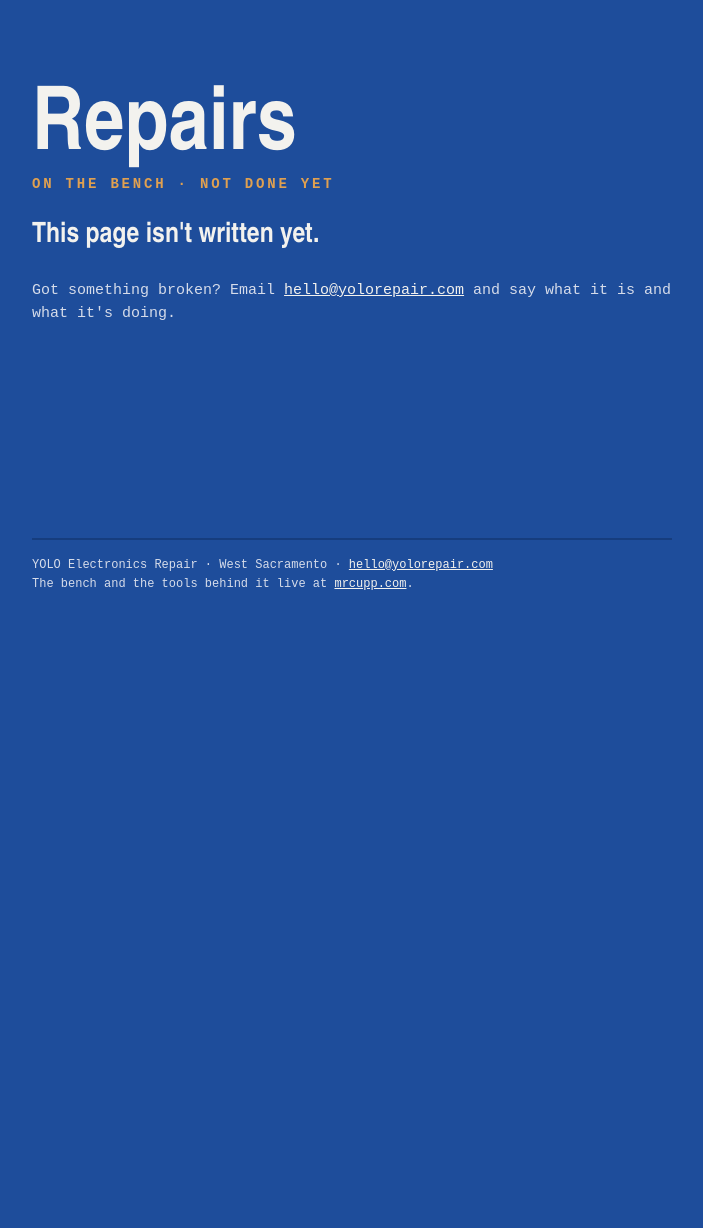
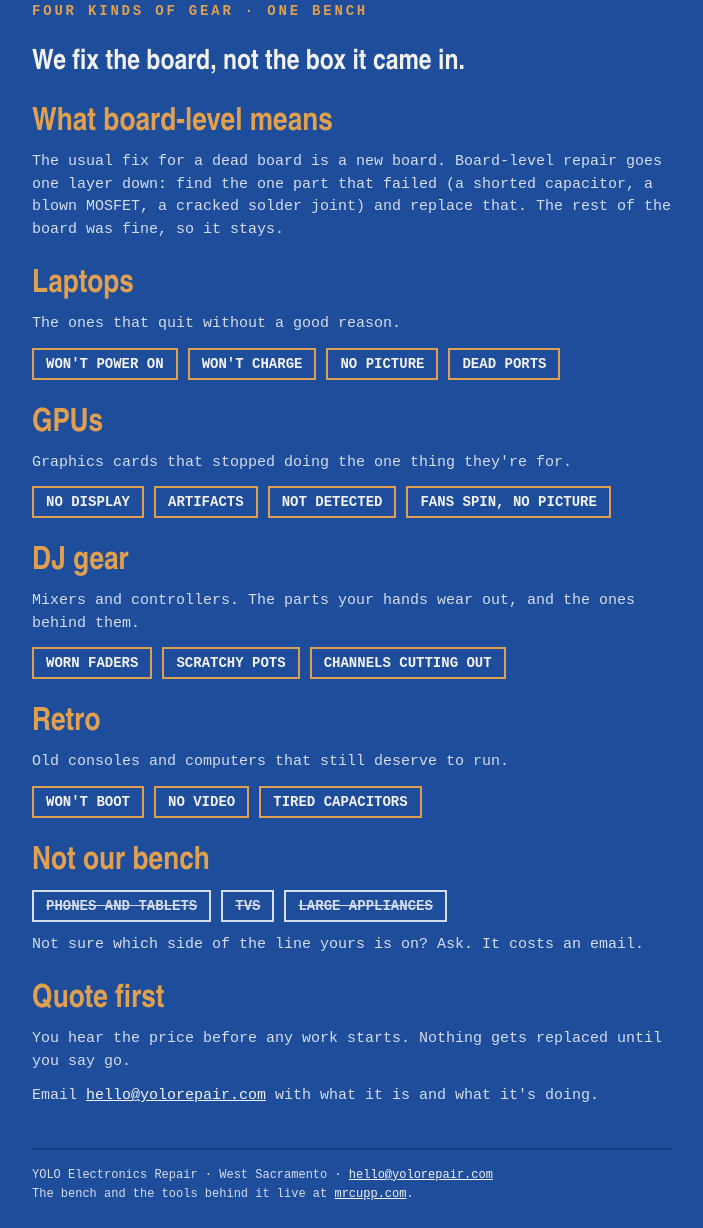
Before and after one commit to yolorepair/site, an Astro site: page /repairs in a window 1280 px wide. Shown: the part 182-1410 px from the top of the page, without its empty margins (288-991 px from the left). Before the commit the page ends 800 px from the top, so only its background shows below. Built offline with nearby package versions, Linux system fonts and the light colour scheme; Astro itself is replaced by a stand-in of ours; a web font is replaced by a local one.

Commit message:
feat(content): write the home and repairs pages (#18)
Signed-off-by: Aaron Cupp <mrcupp@mrcupp.com>

```diff
--- a/src/pages/repairs.astro
+++ b/src/pages/repairs.astro
@@ -1,10 +1,64 @@
 ---
 import Base from '../layouts/Base.astro';
-import Draft from '../components/Draft.astro';
 ---
 <Base
   title="Repairs · YOLO Electronics Repair"
-  description="What YOLO Electronics Repair fixes: laptops, GPUs, DJ gear and retro hardware."
+  description="What YOLO Electronics Repair fixes: laptops, GPUs, DJ gear and retro hardware, repaired at the board. And what it doesn't take."
 >
-  <Draft heading="Repairs" />
+  <div>
+    <h1>Repairs</h1>
+    <p class="sub">FOUR KINDS OF GEAR · ONE BENCH</p>
+  </div>
+  <p class="tag">We fix the board, not the box it came in.</p>
+
+  <section class="block">
+    <h2>What board-level means</h2>
+    <p class="note">The usual fix for a dead board is a new board. Board-level repair goes one layer down: find the one part that failed (a shorted capacitor, a blown MOSFET, a cracked solder joint) and replace that. The rest of the board was fine, so it stays.</p>
+  </section>
+
+  <section class="block">
+    <h2>Laptops</h2>
+    <p class="note">The ones that quit without a good reason.</p>
+    <ul class="chips">
+      <li>WON'T POWER ON</li><li>WON'T CHARGE</li><li>NO PICTURE</li><li>DEAD PORTS</li>
+    </ul>
+  </section>
+
+  <section class="block">
+    <h2>GPUs</h2>
+    <p class="note">Graphics cards that stopped doing the one thing they're for.</p>
+    <ul class="chips">
+      <li>NO DISPLAY</li><li>ARTIFACTS</li><li>NOT DETECTED</li><li>FANS SPIN, NO PICTURE</li>
+    </ul>
+  </section>
+
+  <section class="block">
+    <h2>DJ gear</h2>
+    <p class="note">Mixers and controllers. The parts your hands wear out, and the ones behind them.</p>
+    <ul class="chips">
+      <li>WORN FADERS</li><li>SCRATCHY POTS</li><li>CHANNELS CUTTING OUT</li>
+    </ul>
+  </section>
+
+  <section class="block">
+    <h2>Retro</h2>
+    <p class="note">Old consoles and computers that still deserve to run.</p>
+    <ul class="chips">
+      <li>WON'T BOOT</li><li>NO VIDEO</li><li>TIRED CAPACITORS</li>
+    </ul>
+  </section>
+
+  <section class="block">
+    <h2>Not our bench</h2>
+    <ul class="chips no">
+      <li>PHONES AND TABLETS</li><li>TVS</li><li>LARGE APPLIANCES</li>
+    </ul>
+    <p class="note">Not sure which side of the line yours is on? Ask. It costs an email.</p>
+  </section>
+
+  <section class="block">
+    <h2>Quote first</h2>
+    <p class="note">You hear the price before any work starts. Nothing gets replaced until you say go.</p>
+    <p class="note">Email <a href="mailto:hello@yolorepair.com">hello@yolorepair.com</a> with what it is and what it's doing.</p>
+  </section>
 </Base>
--- a/src/site.js
+++ b/src/site.js
@@ -6,7 +6,7 @@
 // flag when the page has real content.
 export const pages = [
   { path: '/', label: 'Home' },
-  { path: '/repairs/', label: 'Repairs', draft: true },
+  { path: '/repairs/', label: 'Repairs' },
   { path: '/how-it-works/', label: 'How it works', draft: true },
   { path: '/contact/', label: 'Contact', draft: true },
 ];
--- a/src/styles/global.css
+++ b/src/styles/global.css
@@ -11,6 +11,13 @@ h1{margin:0;font-family:'Barlow Condensed','Arial Narrow',sans-serif;font-weight
 .sub{margin:6px 0 0;color:var(--copper);font-weight:600;letter-spacing:.2em;font-size:14px}
 .tag{margin:0;font-family:'Barlow Condensed','Arial Narrow',sans-serif;font-weight:600;font-size:28px;line-height:1.15}
 .note{margin:0;font-size:15px;line-height:1.5;color:var(--soft)}
+.block{display:flex;flex-direction:column;gap:12px}
+h2{margin:0;font-family:'Barlow Condensed','Arial Narrow',sans-serif;font-weight:800;font-size:32px;line-height:1;color:var(--copper)}
+h3{margin:0 0 6px;font-size:14px;font-weight:600;letter-spacing:.12em;text-transform:uppercase}
+.chips{list-style:none;margin:0;padding:0;display:flex;flex-wrap:wrap;gap:10px}
+.chips li{border:2px solid var(--copper);padding:6px 12px;font-size:14px;font-weight:600}
+/* The things the shop doesn't take: same chip, struck through and dimmed. */
+.chips.no li{border-color:var(--soft);color:var(--soft);text-decoration:line-through}
 a{color:var(--ink)}a:hover{color:var(--copper)}
 a:focus-visible{outline:2px solid var(--copper);outline-offset:3px}
 
--- a/src/styles/home.css
+++ b/src/styles/home.css
@@ -1,5 +1,4 @@
 main > .mark{width:96px;height:96px}
-.chips{list-style:none;margin:0;padding:0;display:flex;flex-wrap:wrap;gap:10px}
-.chips li{border:2px solid var(--copper);padding:6px 12px;font-size:14px;font-weight:600}
+.ways{display:grid;grid-template-columns:repeat(auto-fit,minmax(220px,1fr));gap:20px 28px}
 .contact{display:grid;grid-template-columns:auto 1fr;gap:6px 16px;font-size:15px;color:var(--soft)}
 .contact b{color:var(--copper)}
```
Also changed, not shown: src/pages/index.astro (+30 -1 lines), 1 other file.
